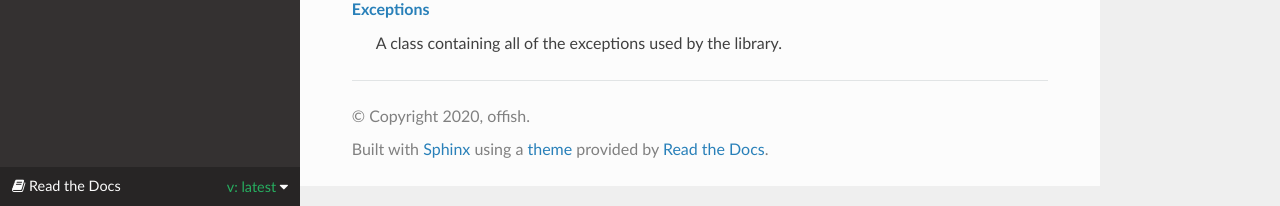
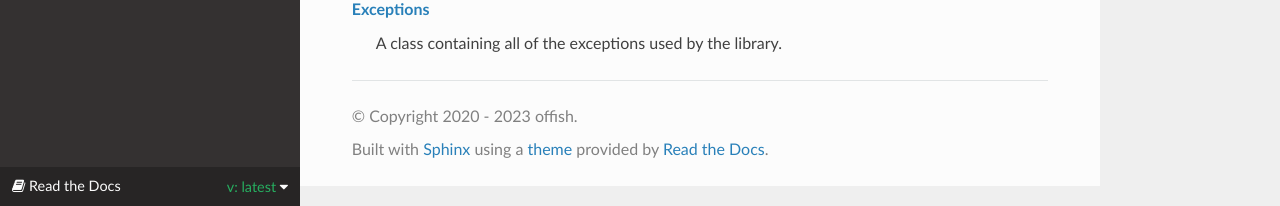
Before and after one commit to offish/steam_community_market, a Sphinx documentation site: the page built from docs/index.rst, in a window 1280 px wide. Shown: the part 691-897 px from the top of the page. Built offline with Sphinx 7.4.7 and the Read the Docs theme 2.0.0, drawn with Linux system fonts in a browser that asks for light colours.

Commit message:
Updated copyright period inside `conf.py`!

```diff
--- a/docs/conf.py
+++ b/docs/conf.py
@@ -22,7 +22,7 @@ sys.path.append(os.path.abspath("extensions"))
 project = "steam-community-market"
 slug = re.sub(r"\W+", "-", project.lower())
 author = "offish"
-copyright = f"2020, {author}"
+copyright = f"2020 - 2023 {author}"
 language = "en"
 
 with open("../steam_community_market/__init__.py") as f:
@@ -83,14 +83,3 @@ html_theme_options = {
     "prev_next_buttons_location": None,
     "style_nav_header_background": "#2a475e",
 }
-
-
-# html_theme_options = {
-#     "description": "by offish",
-#     "github_user": "offish",
-#     "github_repo": "steam_community_market",
-#     "github_button": "true",
-#     "github_banner": "true",
-#     "fixed_sidebar": "true",
-#     "donate_url": "https://steamcommunity.com/tradeoffer/new/?partner=293059984&token=0-l_idZR",
-# }
```
